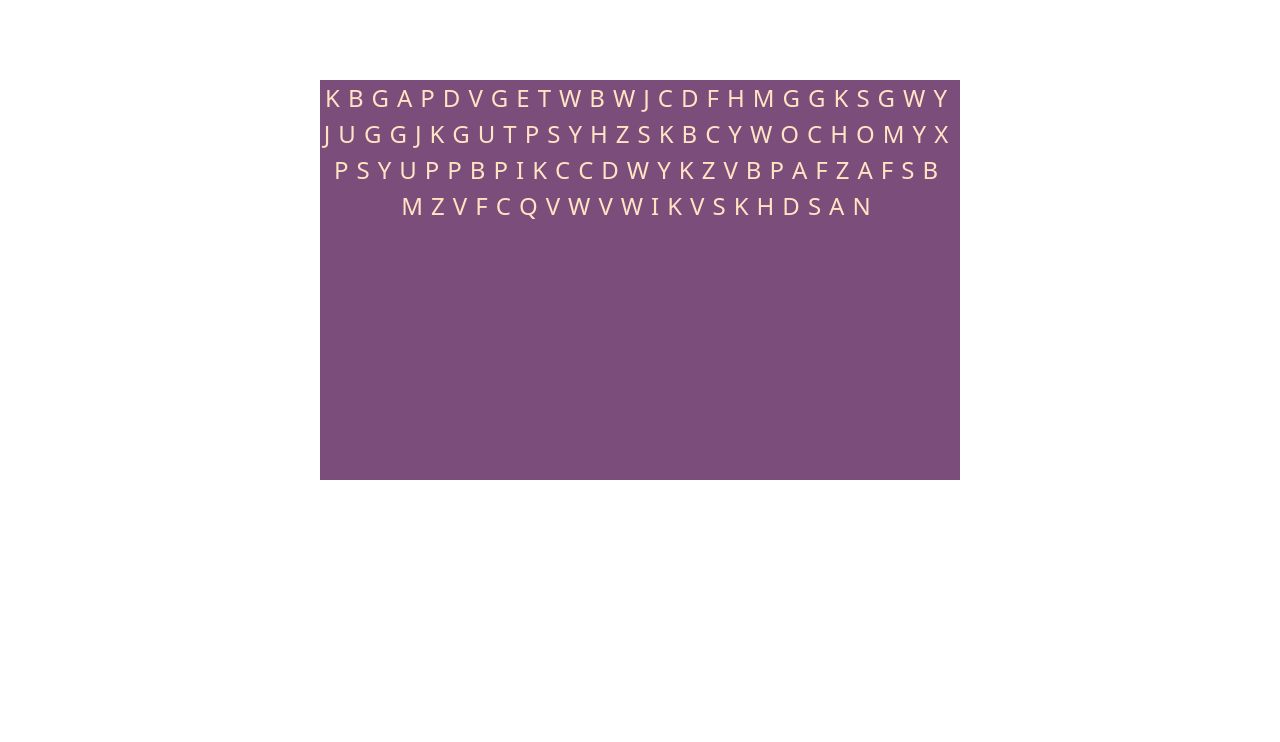
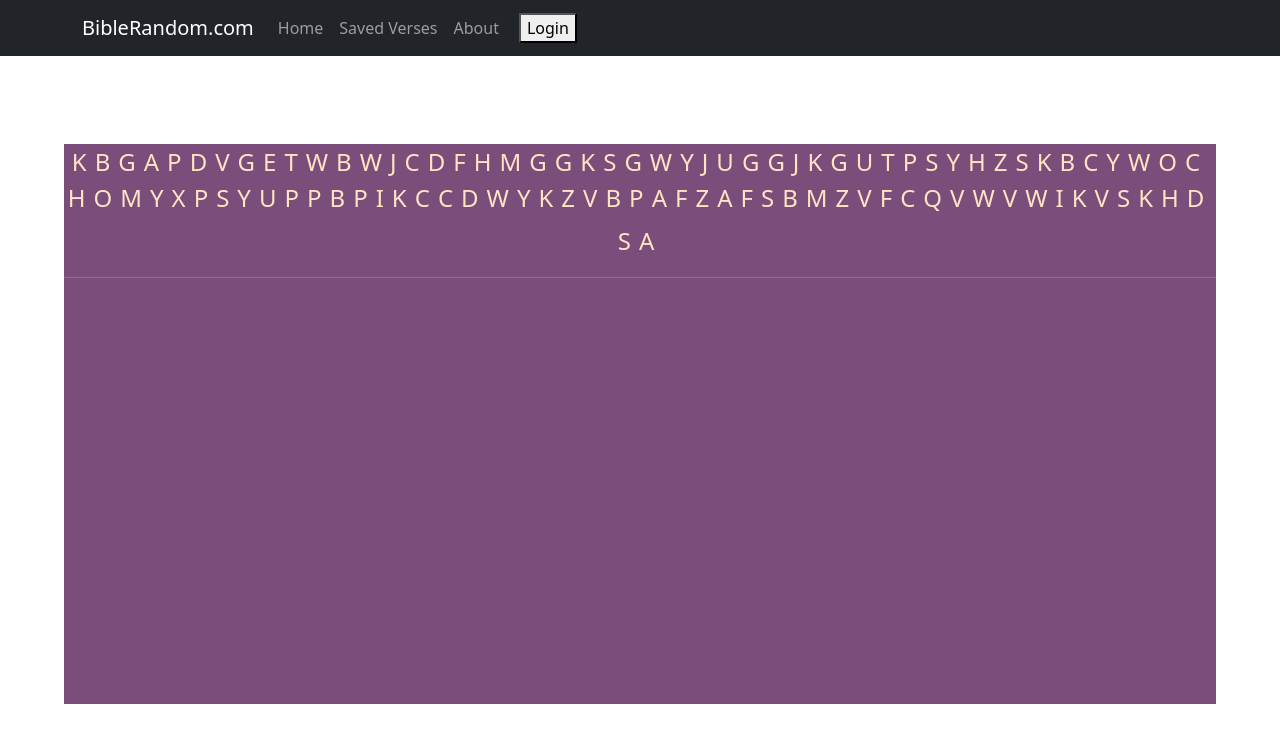
Before and after one commit to Adsitecreator/WordClicker, a plain HTML site: page index.html in a window 1280 px wide. Drawn offline with nearby package versions, Linux system fonts and the light colour scheme.

Commit message:
Letters  Working to Spell

```diff
--- a/index.html
+++ b/index.html
@@ -11,15 +11,52 @@
     <script type="text/javascript" src="script.js" defer></script>
 </head>
 <body>
+     <!-- Navigation -->
+     <nav class="navbar navbar-expand-lg navbar-dark bg-dark static-top">
+        <div class="container">
+          <a class="navbar-brand" href="#">BibleRandom.com</a>
+          <button
+            class="navbar-toggler"
+            type="button"
+            data-toggle="collapse"
+            data-target="#navbarResponsive"
+            aria-controls="navbarResponsive"
+            aria-expanded="false"
+            aria-label="Toggle navigation"
+          >
+            <span class="navbar-toggler-icon"></span>
+          </button>
+          <div class="collapse navbar-collapse" id="navbarResponsive">
+            <ul class="navbar-nav ml-auto">
+              <li class="nav-item active">
+                <a class="nav-link" href="#"
+                  >Home
+                  <span class="sr-only">(current)</span>
+                </a>
+              </li>
+              <li class="nav-item">
+                <a class="nav-link" href="selectedVerses.html">Saved Verses</a>
+              </li>
+              <li class="nav-item">
+                <a class="nav-link" href="about.html">About</a>
+              </li>
+              <li class="nav-item">
+                <div class="container">
+         <button id="startRsvpButton">Login</button>
 
+              </li>
+            </ul>
+          </div>
+        </div>
+      </nav>
     <div id="container">
         <div id="gameArea">
 
-        </div>
+
 
 
     </div>
-
+</div>
 
 </body>
 </html>
--- a/script.js
+++ b/script.js
@@ -2,17 +2,26 @@
 for (let i = 0; i < 100; i++) {
 var newDiv = document.createElement('div');
 newDiv.setAttribute('class','letterClass')
+
 var box = document.getElementById("gameArea");
 box.append(newDiv);
 newDiv.innerHTML = generateRandomLetter();  // Function returns a capital Leter
 }
+newDiv.setAttribute('class','answerClass')
+    box.append(newDiv);
+    newDiv.innerHTML =("<hr>")
 
 window.addEventListener('click', function(event){
   let textObj =(event.target);
   text = textObj.outerHTML
   let result = (text.substr(25, 26));   // Converts letter clicked to a string
   result = result[0]
+  newDiv.setAttribute('class','answerClass')
+    box.append(newDiv);
+    newDiv.innerHTML +=(result)
+
   console.log(result);
+
 });
 
 
--- a/style.css
+++ b/style.css
@@ -1,8 +1,24 @@
+html,
+body {
+    height: 100%;
+}
+hr{
+  height: 5px;
+  background-color: #ccc;
+  border: none;
+  }
 
+.container {
+    height: 100%;
+    display: flex;
+    justify-content: center;
+    align-items: center;
+}
 
 
 #gameArea {background-color: rgb(216, 226, 223);
-  left:25%;width:50%;height:50%;top:10%;background:rgba(68, 3, 68, 0.705);position:absolute;text-align:center;
+  margin: 5%;
+  width:90%;height:70%;top:10%;background:rgba(68, 3, 68, 0.705);position:absolute;text-align:center;
   overflow: auto;
   word-wrap: break-word
   }
@@ -18,3 +34,12 @@
   display: inline;
   overflow: auto
 }
+.answerClass{
+  /* border: 1px solid rgb(145, 119, 119); */
+
+
+  font-size: 30px;
+  color:rgb(255, 255, 255);
+  display: inline;
+  overflow: auto
+}
```
